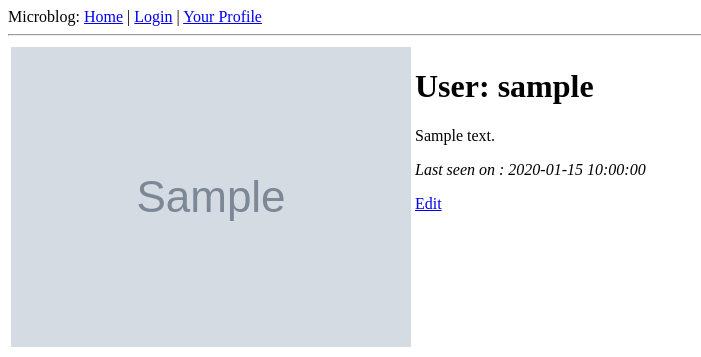
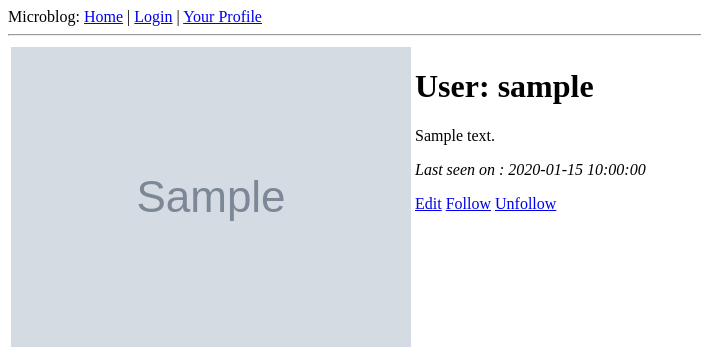
Before and after one commit to stevegleds/learning, a Flask app: a page that uses flask/grinberg/app/templates/base.html in a window 1280 px wide. Shown: the top 357 px of the page, without its empty margins (0-701 px from the left). Run offline with Flask 2, Linux system fonts and the light colour scheme; tables that the repository leaves empty hold one stand-in row (values such as "Sample post"); grey boxes marked "Sample" are stand-in pictures.

Commit message:
28 May 2016 Added follow/unfollow but not really working because of the user issue (yahoo type auth)

```diff
--- a/flask/grinberg/app/templates/base.html
+++ b/flask/grinberg/app/templates/base.html
@@ -12,7 +12,7 @@
     <div>Microblog:
         <a href="/index">Home</a>
         | <a href="/login">Login</a>
-        | <a href="{{ url_for('user', nickname = 'Susan') }}">Your Profile </a>
+        | <a href="{{ url_for('user', nickname = 'stephen') }}">Your Profile </a>
     </div>
     <hr>
     {% with messages = get_flashed_messages() %}
--- a/flask/grinberg/app/templates/user.html
+++ b/flask/grinberg/app/templates/user.html
@@ -9,7 +9,11 @@
                 <h1>User: {{ user.nickname }}</h1>
                     {% if user.about_me %}<p>{{ user.about_me }}</p>{% endif %}
                     {% if user.last_seen %}<p><i>Last seen on : {{ user.last_seen }}</i></p>{% endif %}
-                    <p><a href="{{ url_for('edit') }}">Edit</a></p>
+                    <p><a href="{{ url_for('edit') }}">Edit</a>
+                        <a href="{{ url_for('follow', nickname=user.nickname) }}">Follow</a>
+                        <a href="{{ url_for('unfollow', nickname=user.nickname) }}">Unfollow</a>
+                    </p>
+
             </td>
         </tr>
     </table>
--- a/flask/grinberg/app/views.py
+++ b/flask/grinberg/app/views.py
@@ -61,6 +61,9 @@ def after_login(resp):
         user = User(nickname=nickname, email=resp.email)
         db.session.add(user)
         db.session.commit()
+        # make the user follow himself
+        db.session.add(user.follow(user))
+        db.session.commit()
     remember_me = False
     if 'remember_me' in session:
         remember_me = session['remember_me']
@@ -110,3 +113,38 @@ def edit():
         form.nickname.data = user.nickname
         form.about_me.data = user.about_me
     return render_template('edit.html;, form=form')
+
+
+@app.route('/follow/<nickname>')
+# @login_required
+def follow(nickname):
+    user_to_follow = User.query.filter_by(nickname=nickname).first()
+    if user_to_follow is None:
+        flash('User {} not found.' .format(nickname))
+        return redirect(url_for('user', nickname=nickname))
+    user_to_follow = 'stephen'
+    u = g.user.follow(user_to_follow)
+    if u is None:
+        flash('Cannot follow ' + nickname + '.')
+        return redirect(url_for('user', nickname=nickname))
+    db.session.add(u)
+    db.session.commit()
+    flash('You are now following ' + nickname + '!')
+    return redirect(url_for('user', nickname=nickname))
+
+@app.route('/unfollow/<nickname>')
+# @login_required
+def unfollow(nickname):
+    user_to_unfollow = User.query.filter_by(nickname=nickname).first()
+    if user_to_unfollow is None:
+        flash('User {} not found.' .format(nickname))
+        return redirect(url_for('index'))
+    user_to_unfollow = 'stephen'
+    u = g.user.unfollow(user)
+    if u is None:
+        flash('Cannot unfollow ' + nickname + '.')
+        return redirect(url_for('user', nickname=nickname))
+    db.session.add(u)
+    db.session.commit()
+    flash('You have stopped following ' + nickname + '.')
+    return redirect(url_for('user', nickname=nickname))
```
